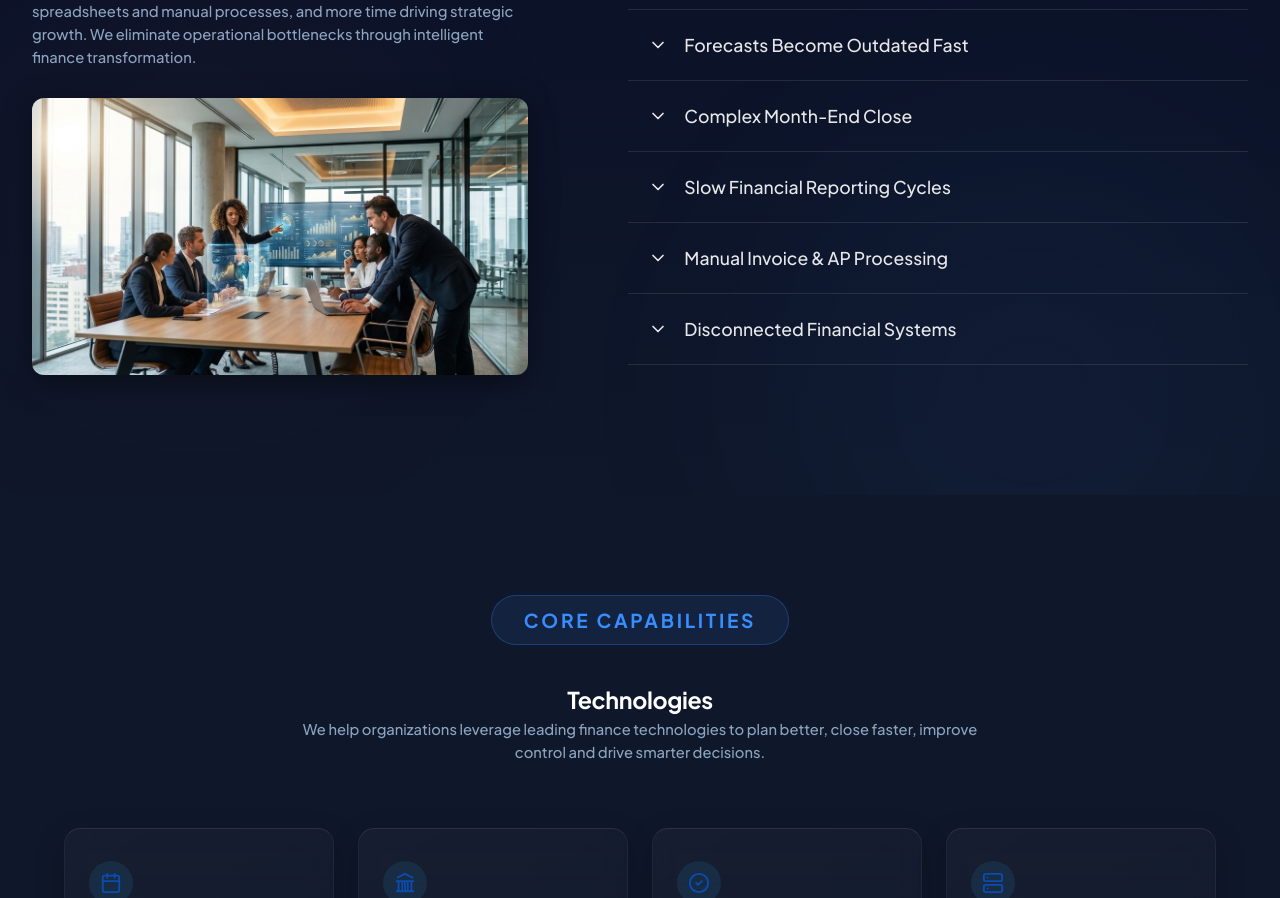
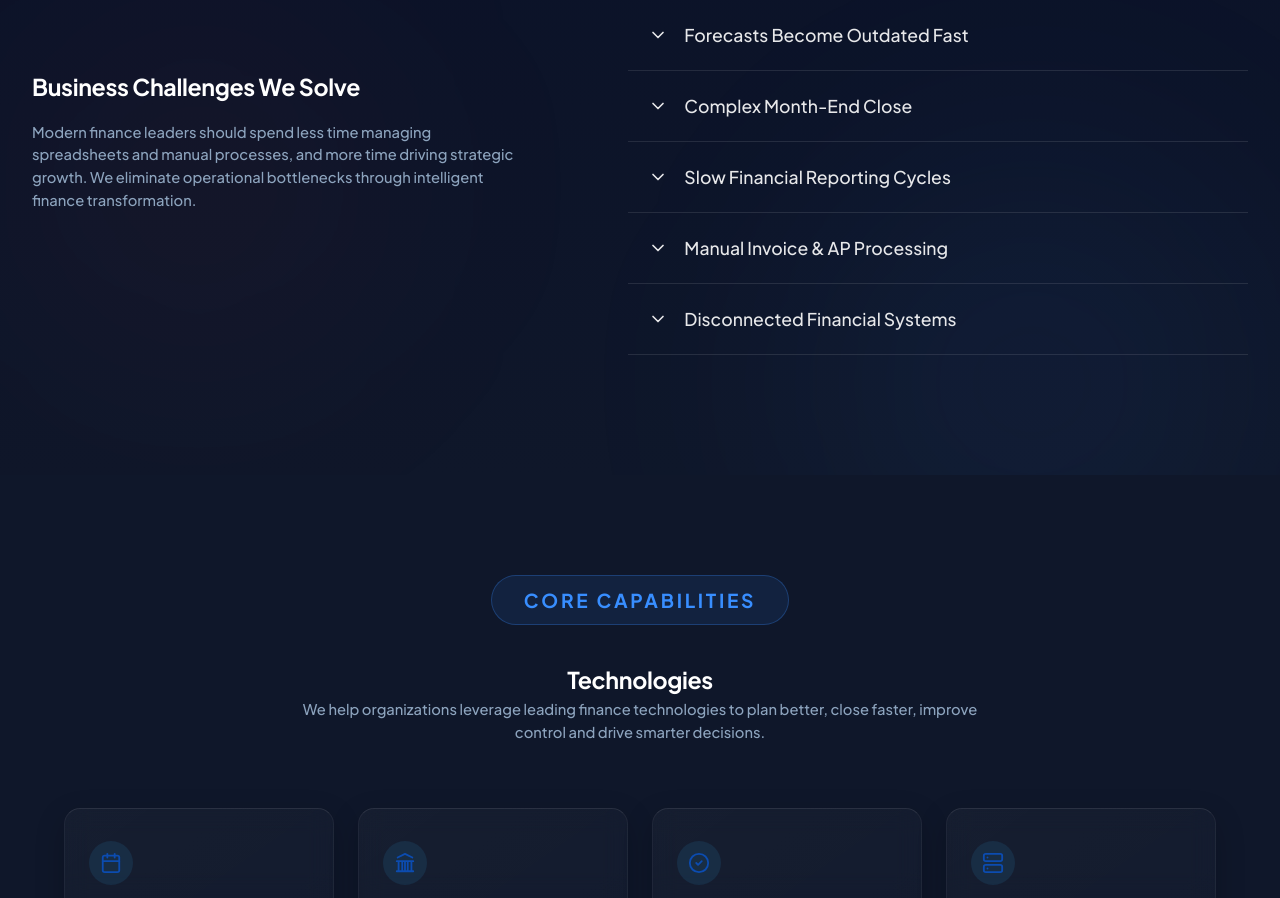
Before and after one commit to Harshit-1309/Gooner_tech, a React (Vite) app: page / in a window 1280 px wide. Shown: the part 1669-2567 px from the top of the page. Built offline with nearby package versions, Linux system fonts and the light colour scheme; the HTML template or start-up script is replaced by a standard one.

Commit message:
style: Use boardroom photo as background image for Challenges section with dark overlay

```diff
--- a/src/components/ChallengesSolutions.jsx
+++ b/src/components/ChallengesSolutions.jsx
@@ -202,17 +202,6 @@ export default function ChallengesSolutions() {
               Modern finance leaders should spend less time managing spreadsheets and manual processes, and more time
               driving strategic growth. We eliminate operational bottlenecks through intelligent finance transformation.
             </p>
-            <img
-              src={challengesPhoto}
-              alt="Finance professional analyzing data on multiple screens"
-              style={{
-                width: '100%',
-                marginTop: '30px',
-                borderRadius: '12px',
-                boxShadow: '0 8px 30px rgba(0, 0, 0, 0.4)',
-                display: 'block'
-              }}
-            />
           </div>
         </div>
 
```
Also changed, not shown: src/index.css.
